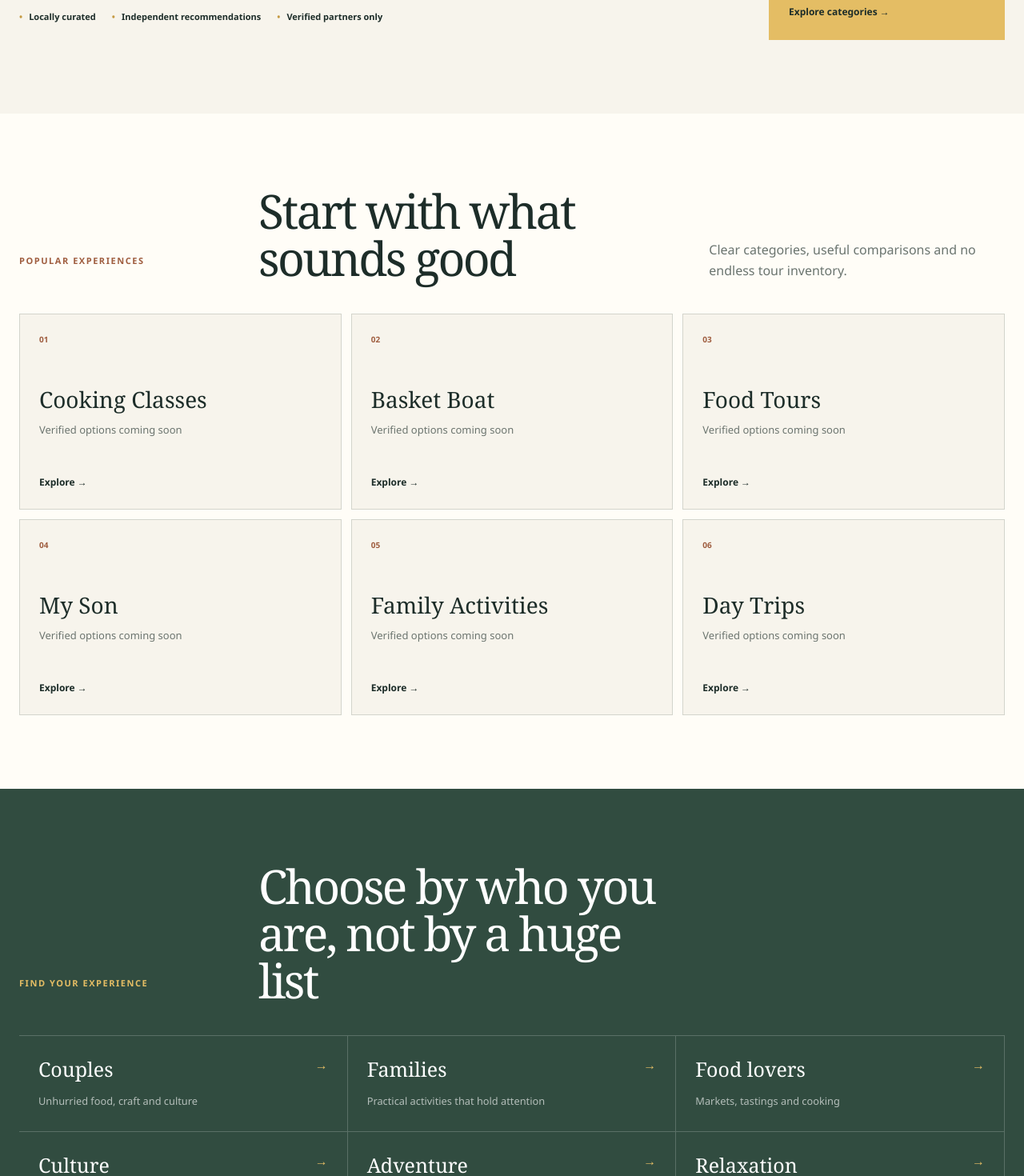
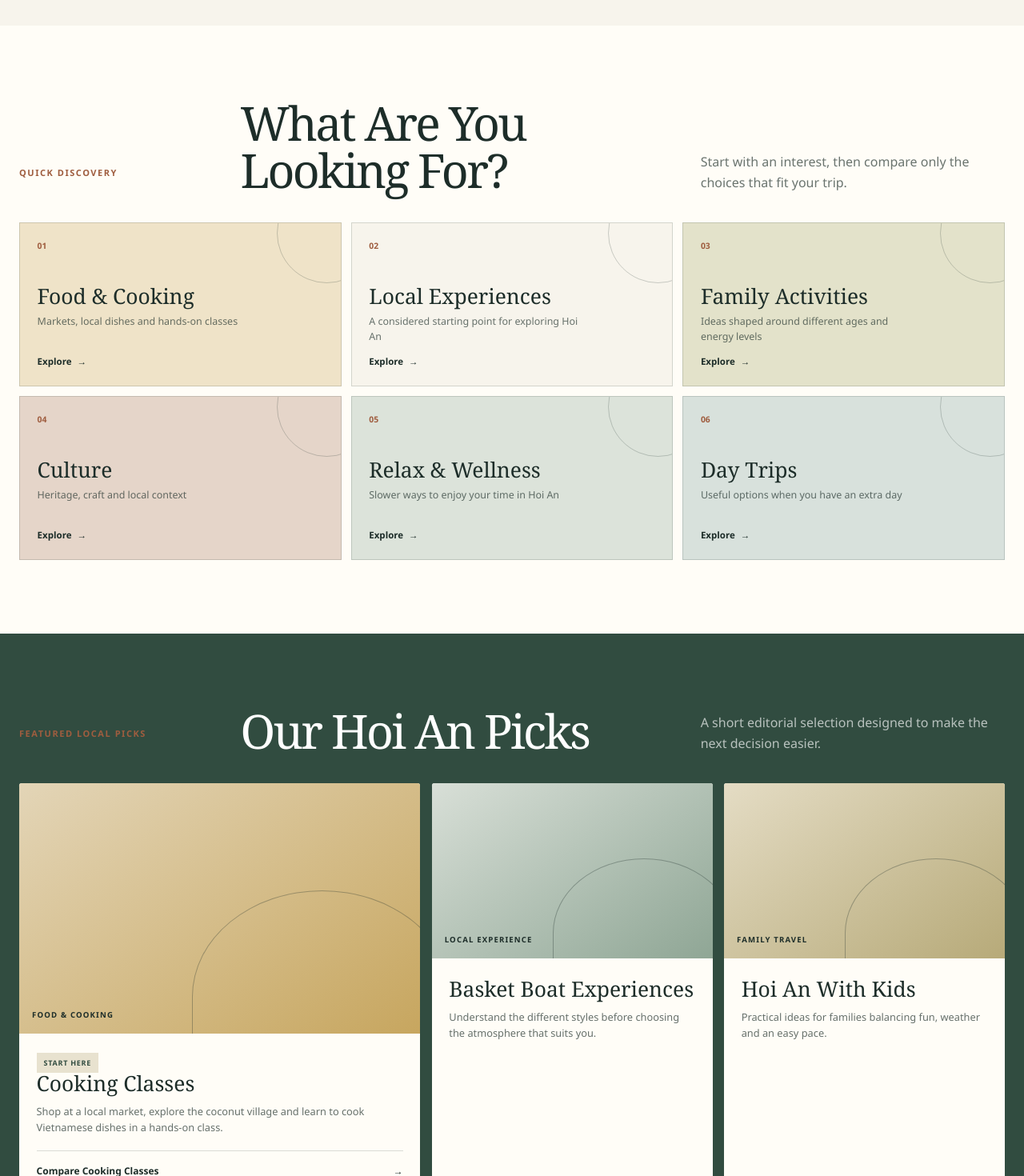
Before and after one commit to hoianlocaldays-gif/hoianlocaldays, a Next.js app: page / in a window 1280 px wide. Shown: the part 660-2130 px from the top of the page at 80% size. Built offline with nearby package versions, Linux system fonts and the light colour scheme; no server answers.

Commit message:
Build local editorial homepage MVP

```diff
--- a/app/layout.tsx
+++ b/app/layout.tsx
@@ -6,10 +6,10 @@ const siteUrl = process.env.NEXT_PUBLIC_SITE_URL ?? "https://hoianlocaldays.com"
 
 export const metadata: Metadata = {
   metadataBase: new URL(siteUrl),
-  title: "Hoi An Local Days | Curated Local Experiences",
-  description: "Discover curated Hoi An experiences, compare the best fit and book through trusted partners.",
+  title: "Hoi An Local Days | Local Experiences & Travel Guide",
+  description: "Discover carefully selected things to do, cooking classes, local experiences and practical travel recommendations for Hoi An, Vietnam.",
   alternates: { canonical: "/" },
-  openGraph: { title: "Hoi An Local Days", description: "Local, curated and trustworthy experiences in Hoi An.", url: "/", siteName: "Hoi An Local Days", images: [{ url: "/og.png", width: 1200, height: 630, alt: "Hoi An Local Days" }], type: "website" },
+  openGraph: { title: "Hoi An Local Days | Local Experiences & Travel Guide", description: "Discover carefully selected things to do, cooking classes, local experiences and practical travel recommendations for Hoi An, Vietnam.", url: "/", siteName: "Hoi An Local Days", images: [{ url: "/og.png", width: 1200, height: 630, alt: "Hoi An Local Days" }], type: "website" },
   twitter: { card: "summary_large_image", title: "Hoi An Local Days", description: "Local, curated and trustworthy experiences in Hoi An.", images: ["/og.png"] },
 };
 
--- a/app/page.tsx
+++ b/app/page.tsx
@@ -1,31 +1,52 @@
 import Link from "next/link";
-import { experiences } from "@/data/experiences";
-import { ExperienceCard } from "@/components/experience-card";
-import { PlanMyDay } from "@/components/plan-my-day";
+import { LocalMapPromo } from "@/components/local-map-promo";
 import { organizationJsonLd, websiteJsonLd } from "@/lib/jsonld";
 
-const categories = [
-  { name: "Cooking Classes", href: "/cooking-classes-hoi-an", note: "Verified options coming soon" },
-  { name: "Basket Boat", href: "/basket-boat-hoi-an", note: "Verified options coming soon" },
-  { name: "Food Tours", href: "/food-tours-hoi-an", note: "Verified options coming soon" },
-  { name: "My Son", href: "/my-son-tours-from-hoi-an", note: "Verified options coming soon" },
-  { name: "Family Activities", href: "/hoi-an-with-kids", note: "Verified options coming soon" },
-  { name: "Day Trips", href: "/day-trips-from-hoi-an", note: "Verified options coming soon" },
+const discovery = [
+  { name: "Food & Cooking", note: "Markets, local dishes and hands-on classes", href: "/cooking-classes-hoi-an", accent: "food" },
+  { name: "Local Experiences", note: "A considered starting point for exploring Hoi An", href: "#picks", accent: "local" },
+  { name: "Family Activities", note: "Ideas shaped around different ages and energy levels", href: "/hoi-an-with-kids", accent: "family" },
+  { name: "Culture", note: "Heritage, craft and local context", href: "/things-to-do-in-hoi-an", accent: "culture" },
+  { name: "Relax & Wellness", note: "Slower ways to enjoy your time in Hoi An", href: "#plan-stay", accent: "relax" },
+  { name: "Day Trips", note: "Useful options when you have an extra day", href: "/day-trips-from-hoi-an", accent: "daytrip" },
 ];
 
-const audiences = [
-  ["Couples", "Unhurried food, craft and culture", "couple"], ["Families", "Practical activities that hold attention", "family"], ["Food lovers", "Markets, tastings and cooking", "food"], ["Culture", "Old towns, temples and local context", "culture"], ["Adventure", "Islands, cycling and mountain days", "adventure"], ["Relaxation", "Gardens, beach time and slower stays", "relaxation"],
+const planningCards = [
+  { title: "1 Day in Hoi An", note: "A focused first-day outline with room to wander." },
+  { title: "3 Days in Hoi An", note: "Balance the old town, local experiences and downtime." },
+  { title: "Hoi An With Kids", note: "Shape the day around pace, heat and hands-on activities." },
+  { title: "Rainy Day in Hoi An", note: "Indoor-friendly ideas without overfilling the schedule." },
 ];
 
 export default function Home() {
-  const picks = [experiences[0], experiences[1], experiences[2]];
-  return <main><script type="application/ld+json" dangerouslySetInnerHTML={{ __html: JSON.stringify([websiteJsonLd, organizationJsonLd]) }} />
-    <section className="home-hero section"><div className="hero-copy"><p className="eyebrow">Curated in Hoi An · Built for real decisions</p><h1>Discover the best of Hoi An — <em>like a local.</em></h1><p>Curated local experiences, activities and places selected for travellers who want more than the usual tourist checklist.</p><div className="hero-actions"><Link className="primary-button" href="#popular">Explore experiences</Link><Link className="secondary-button" href="#plan">Plan my Hoi An day</Link></div><div className="trust-inline"><span>Locally curated</span><span>Independent recommendations</span><span>Verified partners only</span></div></div><div className="hero-editorial"><div className="hero-architecture" aria-hidden="true"><span className="arch-one"/><span className="arch-two"/><span className="craft-line line-one"/><span className="craft-line line-two"/><b>HỘI AN</b></div><div className="editorial-card"><span>A clean foundation</span><strong>Real recommendations will appear only after verification.</strong><Link href="#find">Explore categories →</Link></div></div></section>
-    <section className="popular section" id="popular"><div className="section-heading"><p className="eyebrow">Popular experiences</p><h2>Start with what sounds good</h2><p>Clear categories, useful comparisons and no endless tour inventory.</p></div><div className="category-grid">{categories.map((item, index) => <Link href={item.href} className="category-card" key={item.name}><span>{String(index + 1).padStart(2, "0")}</span><h3>{item.name}</h3><p>{item.note}</p><b>Explore →</b></Link>)}</div></section>
-    <section className="find-section section" id="find"><div className="section-heading inverse"><p className="eyebrow">Find your experience</p><h2>Choose by who you are, not by a huge list</h2></div><div className="audience-grid">{audiences.map(([name, note, id]) => <Link key={name} href={id === "family" ? "/hoi-an-with-kids" : `/#plan`}><span>{name}</span><small>{note}</small><b>→</b></Link>)}</div></section>
-    <section className="local-picks section"><div className="section-heading"><p className="eyebrow">Local picks</p><h2>Categories ready for verified picks</h2><p>No product is currently ranked. These modules will activate when real provider data is supplied.</p></div><div className="experience-grid">{picks.map((item) => <ExperienceCard key={item.id} experience={item} position="category-preview" label="Partner data pending" />)}</div></section>
-    <section className="trust-section section"><div><p className="eyebrow">Why trust Hoi An Local Days?</p><h2>A local filter, not another booking warehouse.</h2></div><div className="trust-grid"><article><span>01</span><h3>Locally curated</h3><p>We organise choices around how people actually spend a Hoi An day.</p></article><article><span>02</span><h3>Independent reasons</h3><p>Every featured experience includes why we picked it and who it suits.</p></article><article><span>03</span><h3>No invented trust</h3><p>No fake ratings, reviews, awards or booking counters.</p></article><article><span>04</span><h3>Easy partner booking</h3><p>Verified affiliate and direct-partner links will sit behind one clear data layer.</p></article></div></section>
-    <PlanMyDay />
-    <section className="guides section" id="guides"><div className="section-heading"><p className="eyebrow">Hoi An guides</p><h2>Useful before you book</h2></div><div className="guide-grid"><Link href="/hoi-an-itinerary"><span>Planning</span><h3>A flexible Hoi An itinerary</h3><p>What to group together—and what to leave for another day.</p></Link><Link href="/where-to-stay-hoi-an"><span>Stay</span><h3>Where to stay in Hoi An</h3><p>Ancient Town, beach or countryside?</p></Link><Link href="/hoi-an-airport-transfer"><span>Arrival</span><h3>Airport transfer guide</h3><p>The practical information to check before landing.</p></Link></div></section>
+  return <main className="homepage-mvp">
+    <script type="application/ld+json" dangerouslySetInnerHTML={{ __html: JSON.stringify([websiteJsonLd, organizationJsonLd]) }} />
+
+    <section className="home-mvp-hero section">
+      <div className="home-mvp-copy"><p className="eyebrow">A local recommendation hub for Hoi An</p><h1>Discover Hoi An Like a Local</h1><p>Honest local recommendations for experiences, food, stays and things worth doing in Hoi An.</p><div className="hero-actions"><Link className="primary-button" href="#experiences">Explore Experiences</Link><Link className="secondary-button" href="#plan-stay">Plan Your Hoi An Day</Link></div></div>
+      <div className="home-mvp-art" aria-hidden="true"><span className="home-arch home-arch-one"/><span className="home-arch home-arch-two"/><span className="home-sun"/><b>LOCAL NOTES<br/>FROM HỘI AN</b></div>
+    </section>
+
+    <section className="discovery-section section" id="experiences">
+      <div className="home-heading"><p className="eyebrow">Quick discovery</p><h2>What Are You Looking For?</h2><p>Start with an interest, then compare only the choices that fit your trip.</p></div>
+      <div className="discovery-grid">{discovery.map((item, index) => <Link key={item.name} href={item.href} className={`discovery-card discovery-${item.accent}`}><span>{String(index + 1).padStart(2, "0")}</span><h3>{item.name}</h3><p>{item.note}</p><b>Explore <i aria-hidden="true">→</i></b></Link>)}</div>
+    </section>
+
+    <section className="home-picks section" id="picks">
+      <div className="home-heading inverse"><p className="eyebrow">Featured local picks</p><h2>Our Hoi An Picks</h2><p>A short editorial selection designed to make the next decision easier.</p></div>
+      <div className="home-picks-grid">
+        <article className="home-pick home-pick-featured"><div className="home-pick-art art-cooking" aria-hidden="true"><span>Food & cooking</span></div><div><span className="pick-label">Start here</span><h3>Cooking Classes</h3><p>Shop at a local market, explore the coconut village and learn to cook Vietnamese dishes in a hands-on class.</p><Link href="/cooking-classes-hoi-an">Compare Cooking Classes <span>→</span></Link></div></article>
+        <article className="home-pick"><div className="home-pick-art art-boat" aria-hidden="true"><span>Local experience</span></div><div><h3>Basket Boat Experiences</h3><p>Understand the different styles before choosing the atmosphere that suits you.</p></div></article>
+        <article className="home-pick"><div className="home-pick-art art-family" aria-hidden="true"><span>Family travel</span></div><div><h3>Hoi An With Kids</h3><p>Practical ideas for families balancing fun, weather and an easy pace.</p></div></article>
+      </div>
+    </section>
+
+    <section className="home-trust section"><div><p className="eyebrow">Why Hoi An Local Days?</p><h2>A useful local filter.</h2></div><div className="home-trust-grid"><article><span>01</span><h3>Local Knowledge</h3><p>Recommendations built around real local context.</p></article><article><span>02</span><h3>Carefully Curated</h3><p>We focus on experiences worth considering instead of listing everything.</p></article><article><span>03</span><h3>Honest Comparisons</h3><p>We explain who each experience is best for — and when it may not be the right fit.</p></article><article><span>04</span><h3>Trusted Booking Partners</h3><p>Where appropriate, we link to established booking platforms.</p></article></div></section>
+
+    <section className="home-planning section" id="plan-stay"><div className="home-heading"><p className="eyebrow">Plan your stay</p><h2>Plan Your Hoi An Stay</h2><p>Simple planning frameworks for the days travelers ask about most.</p></div><div className="planning-grid">{planningCards.map((item, index) => <article key={item.title}><span>{String(index + 1).padStart(2, "0")}</span><h3>{item.title}</h3><p>{item.note}</p></article>)}</div></section>
+
+    <section className="editorial-position section"><p className="eyebrow">Our editorial approach</p><div><h2>Recommendations, Not Endless Lists</h2><p>Hoi An has hundreds of tours, restaurants and places to stay. We narrow them down by traveler type, experience quality, local character and ease of booking so you can decide faster.</p><span className="methodology-label">How we choose our recommendations</span></div></section>
+
+    <LocalMapPromo />
   </main>;
 }
--- /dev/null
+++ b/components/local-map-promo.tsx
@@ -0,0 +1,3 @@
+export function LocalMapPromo() {
+  return <section className="local-map-promo section" aria-labelledby="local-map-title"><div><p className="eyebrow">A future local resource</p><h2 id="local-map-title">Get the Hoi An Local Map</h2><p>A curated map of food, coffee, experiences and useful local spots.</p></div><button type="button" disabled aria-disabled="true">Email access coming later</button></section>;
+}
--- a/components/site-shell.tsx
+++ b/components/site-shell.tsx
@@ -1,7 +1,7 @@
 import Link from "next/link";
 
 export function Header() {
-  return <header className="site-header"><Link className="brand" href="/"><span className="brand-mark">H</span><span>Hoi An Local Days</span></Link><nav aria-label="Main navigation"><Link href="/things-to-do-in-hoi-an">Experiences</Link><Link href="/cooking-classes-hoi-an">Local picks</Link><Link href="/#guides">Guides</Link></nav><Link className="header-cta" href="/#plan">Plan my day</Link></header>;
+  return <header className="site-header"><Link className="brand" href="/"><span className="brand-mark">H</span><span>Hoi An Local Days</span></Link><nav aria-label="Main navigation"><Link href="/things-to-do-in-hoi-an">Things to Do</Link><Link href="/cooking-classes-hoi-an">Cooking Classes</Link><Link href="/hoi-an-with-kids">With Kids</Link><Link href="/day-trips-from-hoi-an">Day Trips</Link><Link href="/where-to-stay-hoi-an">Where to Stay</Link></nav><Link className="header-cta" href="/#plan-stay">Plan Your Trip</Link></header>;
 }
 
 export function Footer() {
```
Also changed, not shown: app/globals.css.
